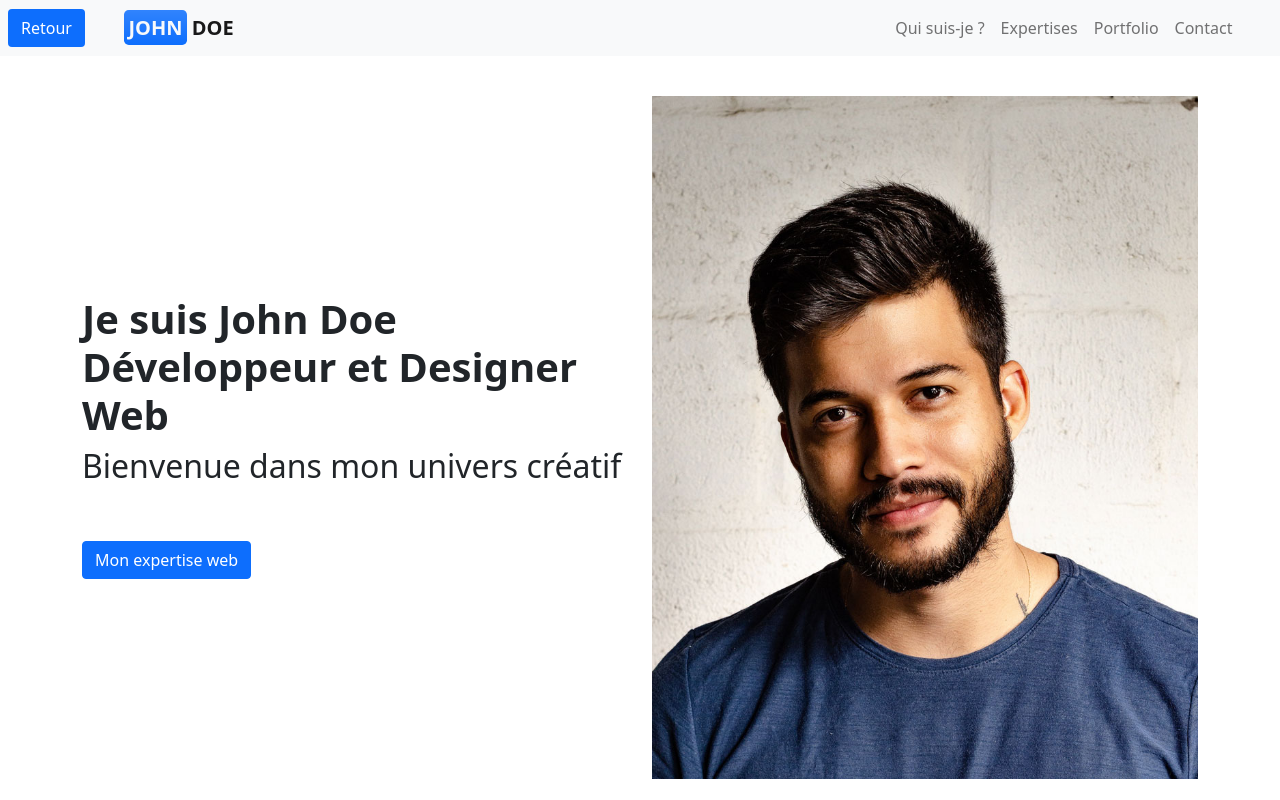
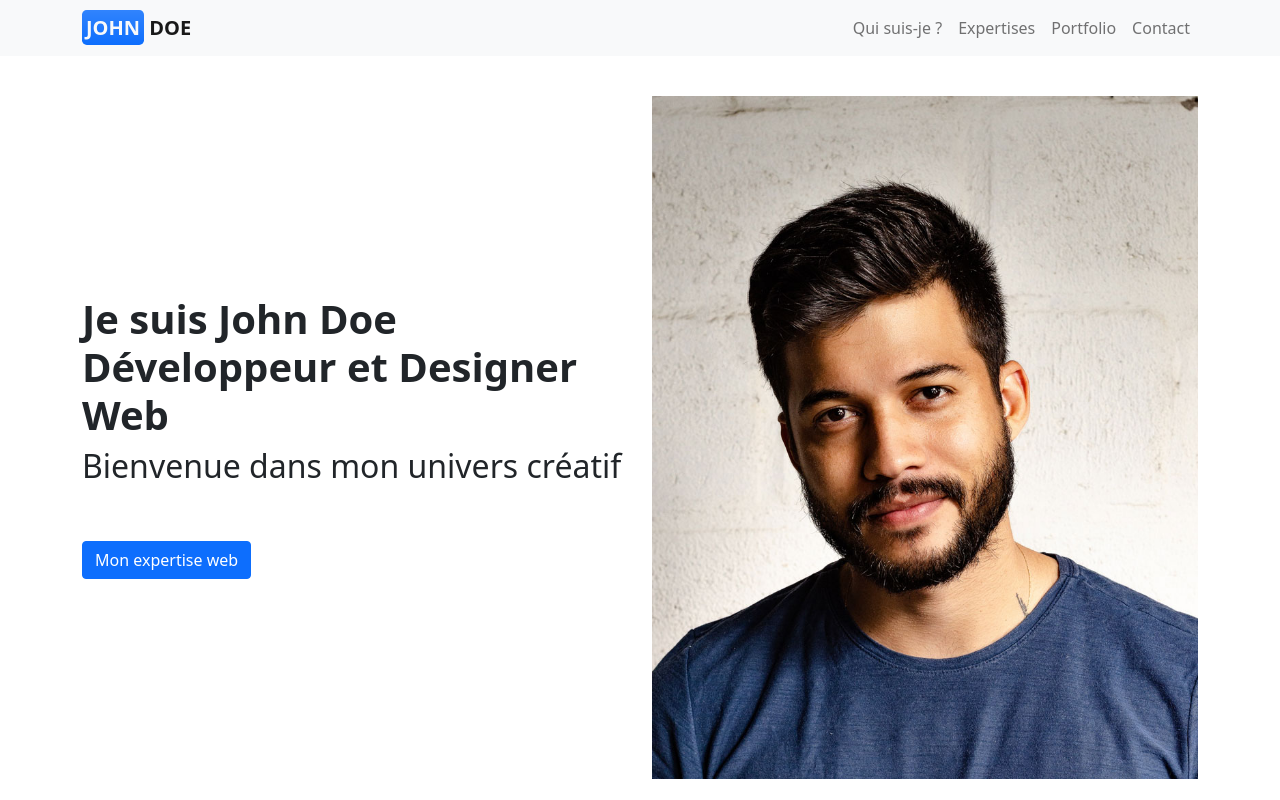
Before and after one commit to ZooM982/boostrap-Portfolio, a plain HTML site: page index.html in a window 1280 px wide. Shown: the top 800 px of the page. Drawn offline with nearby package versions, Linux system fonts and the light colour scheme.

Commit message:
Update index.html

```diff
--- a/index.html
+++ b/index.html
@@ -18,8 +18,6 @@
 <body>
     <header class="py-4">
         <nav class="navbar navbar-expand-md fixed-top navbar-light bg-light">
-            <a href="index.html" class="btn bg-primary text-white ms-2" data-bs-toggle="tooltip"
-               data-bs-placement="right" title="Ne pas inclure dans l'intégration">Retour</a>
             <div class="container">
                 <a class="navbar-brand text-uppercase fw-bold" href="#">
                     <span class="bg-primary bg-gradient p-1 rounded-3 text-light">John</span> Doe
```
